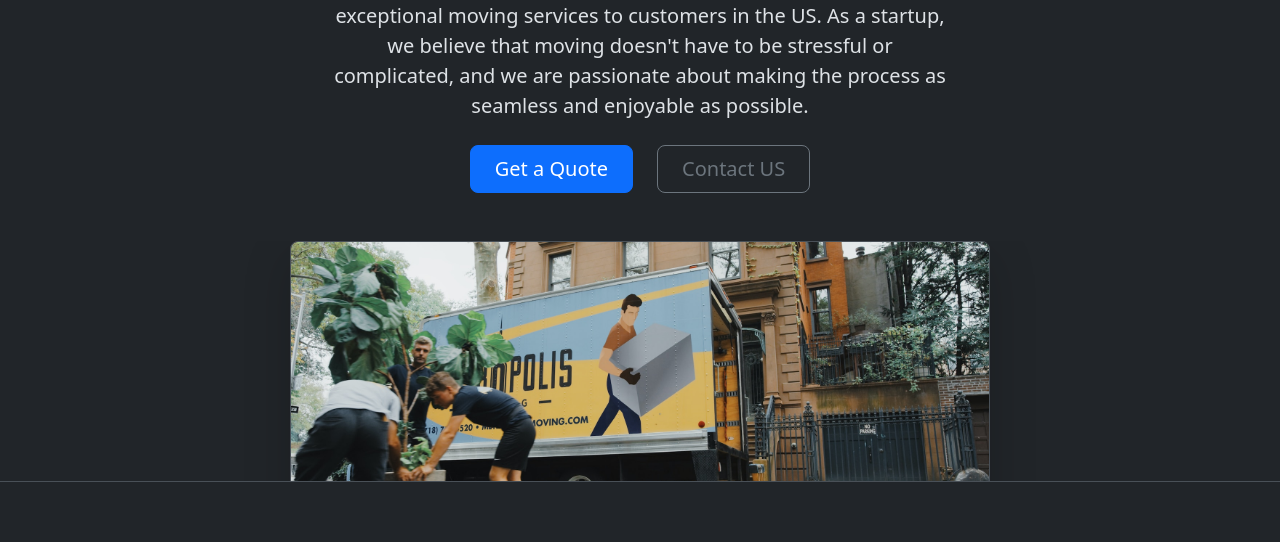
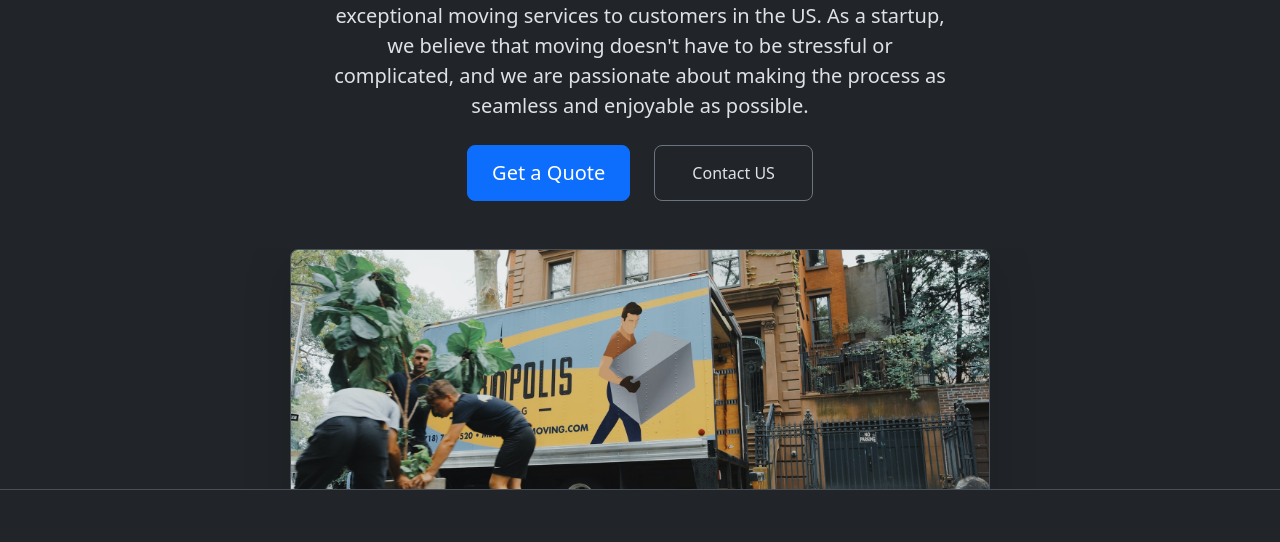
Before and after one commit to odunzechidubem/moveit, a plain HTML site: page index.html in a window 1280 px wide. Shown: the part 258-800 px from the top of the page. Drawn offline with nearby package versions, Linux system fonts and the light colour scheme.

Commit message:
Update index.html

```diff
--- a/index.html
+++ b/index.html
@@ -79,7 +79,7 @@
         <div class="d-grid gap-2 d-sm-flex justify-content-sm-center mb-5">
           <button type="button" class="btn btn-primary btn-lg px-4 me-sm-3">Get
             a Quote</button>
-            <a href="./contact.html"><button type="button" class="btn btn-outline-secondary btn-lg px-4">Contact
+            <a href="./contact.html" class="btn btn-outline-secondary btn-lg px-4"><button type="button" class="btn">Contact
             US</button></a>
         </div>
       </div>
```
